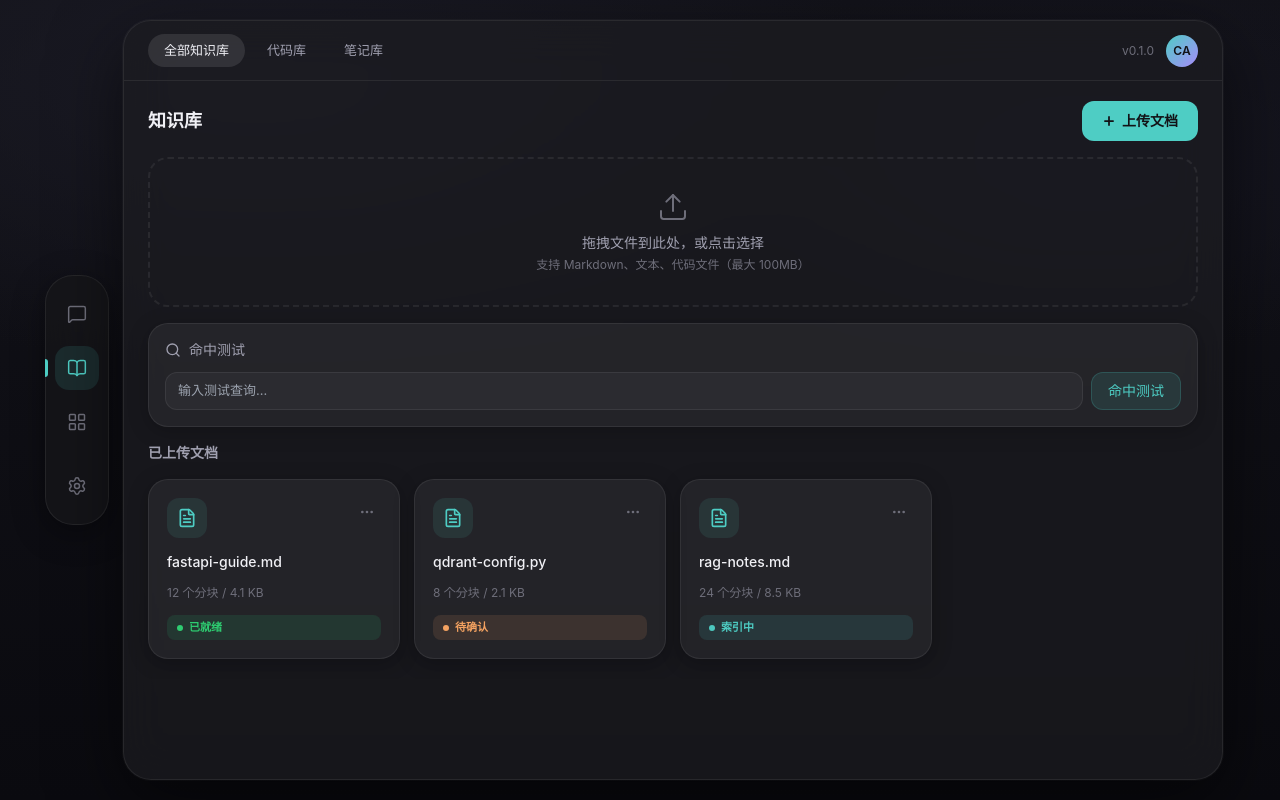
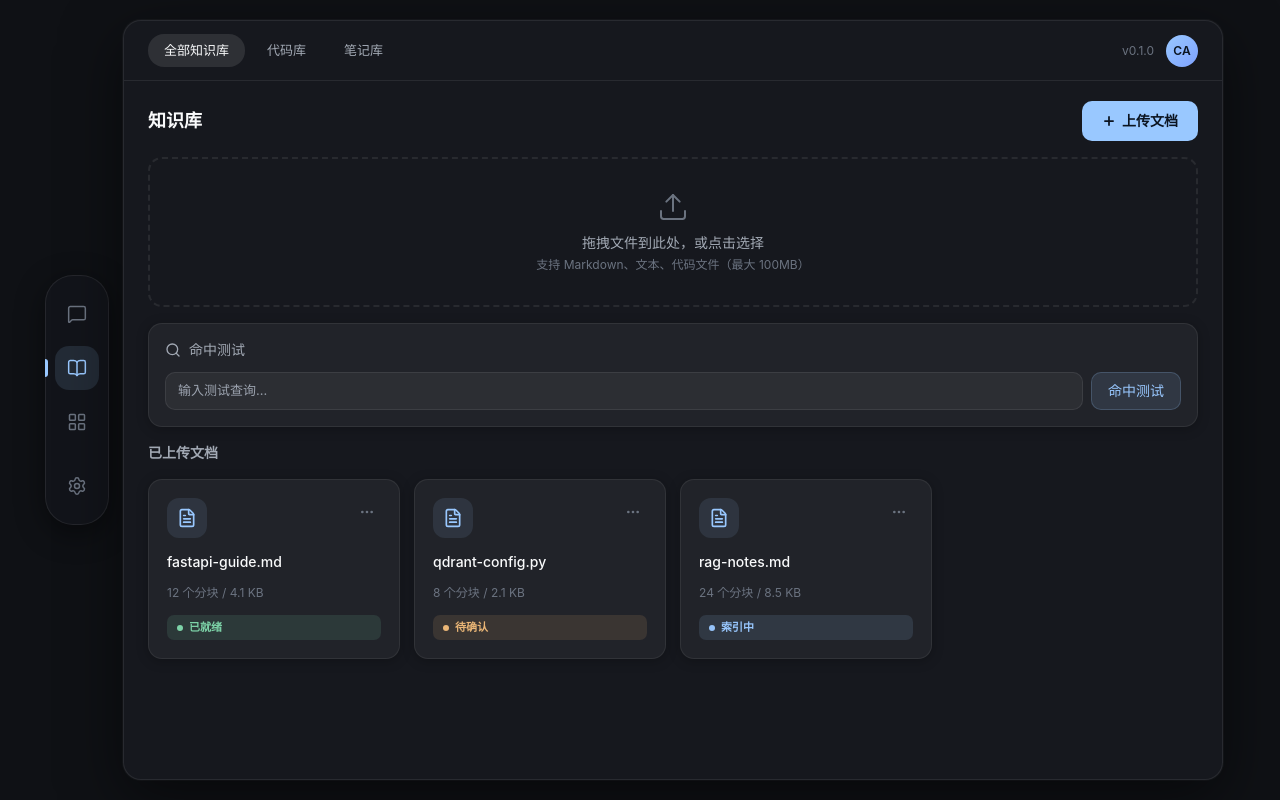
Before and after one commit to skelias/local-rag-assistant, a React app in the folder frontend/: page / in a window 1280 px wide. Both pictures are taken after a click on the button 77 px from the left and 368 px from the top of the page. Built offline with nearby package versions, Linux system fonts and the light colour scheme; no server answers; the HTML template or start-up script is replaced by a standard one.

Commit message:
frontend: DSH skin tokens - palette, surfaces, badges, cite links (phase 1)

```diff
--- a/frontend/src/components/DocCard.jsx
+++ b/frontend/src/components/DocCard.jsx
@@ -2,9 +2,9 @@ import { FileText, MoreHorizontal } from 'lucide-react'
 import { t } from '../i18n'
 
 const typeColors = {
-  '.md': { bg: 'rgba(78,205,196,0.1)', fg: '#4ecdc4' },
-  '.py': { bg: 'rgba(78,205,196,0.1)', fg: '#4ecdc4' },
-  '.txt': { bg: 'rgba(167,139,250,0.1)', fg: '#a78bfa' },
+  '.md': { bg: 'rgba(153,200,255,0.1)', fg: '#99c8ff' },
+  '.py': { bg: 'rgba(153,200,255,0.1)', fg: '#99c8ff' },
+  '.txt': { bg: 'rgba(126,162,255,0.1)', fg: '#7ea2ff' },
 }
 
 const statusMap = {
--- a/frontend/src/components/LiquidInput.jsx
+++ b/frontend/src/components/LiquidInput.jsx
@@ -44,7 +44,7 @@ export default function LiquidInput({ onSend, running, onStop }) {
             w-10 h-10 rounded-full border-none flex items-center justify-center cursor-pointer shrink-0 transition-all
             ${running
               ? 'bg-accent-danger text-white hover:scale-105'
-              : 'bg-accent-cyan text-text-inv hover:scale-105 hover:shadow-[0_0_16px_rgba(78,205,196,0.35)]'}
+              : 'bg-accent-cyan text-text-inv hover:scale-105 hover:shadow-[0_0_16px_rgba(153,200,255,0.35)]'}
           `}
           title={running ? t('stop') : t('send')}
         >
--- a/frontend/src/components/MessageBubble.jsx
+++ b/frontend/src/components/MessageBubble.jsx
@@ -9,7 +9,7 @@ export default function MessageBubble({ role, content, sources, time, model, onC
         className={`
           max-w-[76%] px-[18px] py-3.5 text-sm leading-relaxed animate-fade-up
           ${isUser
-            ? 'bg-[linear-gradient(135deg,rgba(78,205,196,0.12),rgba(78,205,196,0.04))] border border-[rgba(78,205,196,0.15)] rounded-bubble-user text-text-p'
+            ? 'bg-[linear-gradient(135deg,rgba(153,200,255,0.12),rgba(153,200,255,0.04))] border border-[rgba(153,200,255,0.15)] rounded-bubble-user text-text-p'
             : 'glass-card rounded-bubble-ai text-text-p hover:bg-bg-card-hover hover:border-[rgba(255,255,255,0.12)]'}
         `}
       >
--- a/frontend/src/components/Sidebar.jsx
+++ b/frontend/src/components/Sidebar.jsx
@@ -27,7 +27,7 @@ export default function Sidebar() {
               relative w-11 h-11 rounded-[14px] flex items-center justify-center
               transition-all duration-200 outline-none border-none cursor-pointer
               ${active
-                ? 'bg-[rgba(78,205,196,0.12)] text-accent-cyan'
+                ? 'bg-[rgba(153,200,255,0.12)] text-accent-cyan'
                 : 'bg-transparent text-text-t hover:bg-[rgba(255,255,255,0.06)] hover:text-text-s'}
             `}
             title={t(labels[i])}
@@ -48,7 +48,7 @@ export default function Sidebar() {
           relative w-11 h-11 rounded-[14px] flex items-center justify-center
           transition-all duration-200 outline-none border-none cursor-pointer
           ${nav === 'settings'
-            ? 'bg-[rgba(78,205,196,0.12)] text-accent-cyan'
+            ? 'bg-[rgba(153,200,255,0.12)] text-accent-cyan'
             : 'bg-transparent text-text-t hover:bg-[rgba(255,255,255,0.06)] hover:text-text-s'}
         `}
         title={t('nav_settings')}
--- a/frontend/src/components/SourceDrawer.jsx
+++ b/frontend/src/components/SourceDrawer.jsx
@@ -14,7 +14,7 @@ export default function SourceDrawer() {
       {/* trigger button */}
       <button
         onClick={() => useStore.getState().toggleDrawer()}
-        className="absolute top-[76px] right-5 w-9 h-9 rounded-[10px] glass-card flex items-center justify-center cursor-pointer z-[5] transition-all hover:text-accent-violet hover:border-[rgba(167,139,250,0.25)]"
+        className="absolute top-[76px] right-5 w-9 h-9 rounded-[10px] glass-card flex items-center justify-center cursor-pointer z-[5] transition-all hover:text-accent-violet hover:border-[rgba(126,162,255,0.25)]"
         title={t('sources')}
       >
         <Bookmark size={18} />
@@ -41,7 +41,7 @@ export default function SourceDrawer() {
         {data.map((s) => (
           <div key={s.n} className="glass-card rounded-card p-3.5 flex flex-col gap-2.5 transition-all hover:bg-bg-card-hover hover:border-[rgba(255,255,255,0.12)]">
             <div className="flex items-center gap-2.5">
-              <div className="w-6 h-6 rounded-full bg-[rgba(167,139,250,0.15)] text-accent-violet flex items-center justify-center text-[11px] font-bold shrink-0">{s.n}</div>
+              <div className="w-6 h-6 rounded-full bg-[rgba(126,162,255,0.15)] text-accent-violet flex items-center justify-center text-[11px] font-bold shrink-0">{s.n}</div>
               <div className="text-[13px] font-medium text-text-p truncate">{s.file}</div>
               {s.page && <div className="text-[11px] text-text-t ml-auto">p.{s.page}</div>}
             </div>
@@ -50,7 +50,7 @@ export default function SourceDrawer() {
                 <div className="h-full rounded-full"
                      style={{
                        width: `${Math.min(s.score * 100, 100)}%`,
-                       background: 'linear-gradient(90deg, #4ecdc4, #a78bfa)',
+                       background: 'linear-gradient(90deg, #99c8ff, #7ea2ff)',
                      }} />
               </div>
               <span className="text-[11px] text-accent-cyan font-semibold tabular-nums">{s.score.toFixed(2)}</span>
--- a/frontend/src/components/TopBar.jsx
+++ b/frontend/src/components/TopBar.jsx
@@ -22,7 +22,7 @@ export default function TopBar() {
       <div className="flex items-center gap-3">
         <span className="text-[12px] text-text-t">v0.1.0</span>
         <div className="w-8 h-8 rounded-full flex items-center justify-center text-xs font-semibold text-text-inv"
-             style={{ background: 'linear-gradient(135deg, #4ecdc4, #a78bfa)' }}>CA</div>
+             style={{ background: 'linear-gradient(135deg, #99c8ff, #7ea2ff)' }}>CA</div>
       </div>
     </header>
   )
--- a/frontend/src/index.css
+++ b/frontend/src/index.css
@@ -4,117 +4,128 @@
 
 :root {
   color-scheme: dark;
-  --border-glow: rgba(78,205,196,0.35);
+  --border-glow: rgba(153,200,255,0.4);
 }
 
 body {
   font-family: -apple-system, BlinkMacSystemFont, "Segoe UI", Roboto, "Helvetica Neue", Arial, sans-serif;
-  background:
-    radial-gradient(80% 60% at 20% 10%, #1a1a24, transparent 60%),
-    radial-gradient(60% 50% at 85% 20%, #151520, transparent 50%),
-    linear-gradient(180deg, #13131a, #0a0a0f);
-  background-color: #0f0f12;
-  color: #f0f0f5;
+  background: #0f1115;
+  color: #f9fafb;
   -webkit-font-smoothing: antialiased;
   -moz-osx-font-smoothing: grayscale;
 }
 
-/* ---- glass layers ---- */
+/* ---- surfaces（DSH：近实色面板，弱玻璃） ---- */
 .glass-panel {
-  background: rgba(28,28,32,0.72);
-  backdrop-filter: blur(22px) saturate(1.2);
-  -webkit-backdrop-filter: blur(22px) saturate(1.2);
-  border: 1px solid rgba(255,255,255,0.07);
-  box-shadow: 0 24px 70px rgba(0,0,0,0.55), 0 0 0 1px rgba(255,255,255,0.04);
+  background: #16181e;
+  border: 1px solid rgba(255,255,255,0.08);
+  box-shadow: 0 18px 60px rgba(0,0,0,0.5), 0 0 0 1px rgba(255,255,255,0.04);
 }
 
 .glass-nav {
-  background: rgba(22,22,26,0.88);
-  backdrop-filter: blur(24px) saturate(1.3);
-  -webkit-backdrop-filter: blur(24px) saturate(1.3);
-  border: 1px solid rgba(255,255,255,0.07);
-  box-shadow: 0 8px 32px rgba(0,0,0,0.35);
+  background: #12141a;
+  border: 1px solid rgba(255,255,255,0.08);
+  box-shadow: 0 8px 30px rgba(0,0,0,0.45);
 }
 
 .glass-card {
-  background: rgba(255,255,255,0.055);
+  background: rgba(255,255,255,0.05);
   border: 1px solid rgba(255,255,255,0.07);
-  box-shadow: 0 4px 20px rgba(0,0,0,0.25);
-  transition: background 0.2s, box-shadow 0.2s, border-color 0.2s;
+  box-shadow: 0 2px 12px rgba(0,0,0,0.25);
+  transition: background 0.2s, border-color 0.2s;
 }
 
 .glass-card:hover {
-  background: rgba(255,255,255,0.095);
-  box-shadow: 0 4px 24px rgba(0,0,0,0.35), 0 0 0 1px rgba(78,205,196,0.15);
+  background: rgba(255,255,255,0.09);
+  border-color: rgba(255,255,255,0.14);
 }
 
 .glass-drawer {
-  background: rgba(24,24,28,0.88);
-  backdrop-filter: blur(28px);
-  -webkit-backdrop-filter: blur(28px);
-  border-left: 1px solid rgba(255,255,255,0.07);
+  background: #101216;
+  border-left: 1px solid rgba(255,255,255,0.08);
 }
 
-/* ---- input glow ---- */
+/* ---- input focus（DSH：细冷蓝圈） ---- */
 .input-glow:focus-within {
-  border-color: var(--border-glow);
-  box-shadow: 0 0 0 3px rgba(78,205,196,0.08), inset 0 0 16px rgba(78,205,196,0.04);
+  border-color: rgba(153,200,255,0.45);
+  box-shadow: 0 0 0 2px rgba(153,200,255,0.12);
   background: rgba(255,255,255,0.06);
 }
 
 /* ---- scrollbar ---- */
 *::-webkit-scrollbar { width: 4px; height: 4px; }
 *::-webkit-scrollbar-track { background: transparent; }
-*::-webkit-scrollbar-thumb { background: rgba(148,163,184,0.2); border-radius: 99px; }
+*::-webkit-scrollbar-thumb { background: rgba(255,255,255,0.14); border-radius: 99px; }
 
-/* ---- cite tag ---- */
+/* ---- cite（DSH：链接样式而非发光药丸） ---- */
 .cite-tag {
   display: inline-flex;
   align-items: center;
   gap: 4px;
-  padding: 2px 8px;
-  border-radius: 8px;
-  background: rgba(167,139,250,0.12);
-  color: #a78bfa;
+  padding: 0 2px;
+  color: #99c8ff;
   font-size: 12px;
   font-weight: 500;
   cursor: pointer;
-  transition: background 0.2s;
-  border: 1px solid rgba(167,139,250,0.18);
+  transition: color 0.15s, text-decoration 0.15s;
+  background: none;
+  border: none;
 }
-.cite-tag:hover { background: rgba(167,139,250,0.22); }
+.cite-tag:hover { color: #cfe5ff; text-decoration: underline; }
 
-/* ---- status badges ---- */
-.badge { display: inline-flex; align-items: center; gap: 6px; padding: 4px 10px; border-radius: 8px; font-size: 11px; font-weight: 600; }
+/* ---- status badges（DSH 状态色） ---- */
+.badge { display: inline-flex; align-items: center; gap: 6px; padding: 4px 10px; border-radius: 7px; font-size: 11px; font-weight: 600; }
 .badge::before { content: ""; width: 6px; height: 6px; border-radius: 50%; }
-.badge-ready { background: rgba(46,204,113,0.12); color: #2ecc71; }
-.badge-ready::before { background: #2ecc71; }
-.badge-parsed { background: rgba(244,162,97,0.12); color: #f4a261; }
-.badge-parsed::before { background: #f4a261; }
-.badge-failed { background: rgba(231,76,60,0.12); color: #e74c3c; }
-.badge-failed::before { background: #e74c3c; }
-.badge-indexing { background: rgba(78,205,196,0.12); color: #4ecdc4; }
-.badge-indexing::before { background: #4ecdc4; animation: dotPulse 1.5s infinite; }
+.badge-ready { background: rgba(125,211,168,0.12); color: #7dd3a8; }
+.badge-ready::before { background: #7dd3a8; }
+.badge-parsed { background: rgba(234,182,118,0.12); color: #eab676; }
+.badge-parsed::before { background: #eab676; }
+.badge-failed { background: rgba(242,139,130,0.12); color: #f28b82; }
+.badge-failed::before { background: #f28b82; }
+.badge-indexing { background: rgba(153,200,255,0.12); color: #99c8ff; }
+.badge-indexing::before { background: #99c8ff; animation: dotPulse 1.5s infinite; }
 
 /* ---- toggle ---- */
-.toggle { width: 40px; height: 22px; border-radius: 99px; background: rgba(255,255,255,0.1); position: relative; cursor: pointer; transition: background 0.25s; flex-shrink: 0; }
+.toggle { width: 40px; height: 22px; border-radius: 99px; background: rgba(255,255,255,0.12); position: relative; cursor: pointer; transition: background 0.25s; flex-shrink: 0; }
 .toggle::after { content: ""; position: absolute; top: 2px; left: 2px; width: 18px; height: 18px; border-radius: 50%; background: #fff; transition: transform 0.25s cubic-bezier(0.16,1,0.3,1); box-shadow: 0 1px 4px rgba(0,0,0,0.3); }
-.toggle.on { background: #4ecdc4; }
+.toggle.on { background: #99c8ff; }
 .toggle.on::after { transform: translateX(18px); }
 
 /* ---- form controls ---- */
 .ctrl {
-  background: rgba(255,255,255,0.04);
-  border: 1px solid rgba(255,255,255,0.07);
-  border-radius: 12px;
+  background: rgba(255,255,255,0.05);
+  border: 1px solid rgba(255,255,255,0.08);
+  border-radius: 10px;
   padding: 8px 12px;
-  color: #f0f0f5;
+  color: #f9fafb;
   font-size: 13px;
   min-width: 180px;
   outline: none;
   transition: border-color 0.2s;
   font-family: inherit;
 }
-.ctrl:focus { border-color: rgba(78,205,196,0.35); }
+.ctrl:focus { border-color: rgba(153,200,255,0.5); }
+
+/* ---- 侧栏 tooltip（hover/focus 显示名字） ---- */
+.nav-tip {
+  position: absolute;
+  left: calc(100% + 12px);
+  top: 50%;
+  transform: translateY(-50%) scale(0.97);
+  white-space: nowrap;
+  font-size: 12px;
+  color: #f9fafb;
+  background: #101318;
+  border: 1px solid rgba(255,255,255,0.1);
+  border-radius: 8px;
+  padding: 5px 10px;
+  opacity: 0;
+  pointer-events: none;
+  transition: opacity 0.14s, transform 0.14s;
+  box-shadow: 0 8px 24px rgba(0,0,0,0.5);
+  z-index: 40;
+}
+button:hover > .nav-tip,
+button:focus-visible > .nav-tip { opacity: 1; transform: translateY(-50%) scale(1); }
 
 @keyframes dotPulse { 0%,100%{opacity:1} 50%{opacity:0.3} }
--- a/frontend/src/views/KnowledgeView.jsx
+++ b/frontend/src/views/KnowledgeView.jsx
@@ -74,7 +74,7 @@ export default function KnowledgeView() {
       <div className="flex items-center justify-between">
         <div className="text-lg font-semibold">{t('nav_kb')}</div>
         <button onClick={() => fileRef.current?.click()}
-          className="flex items-center gap-1.5 px-5 py-2.5 rounded-btn bg-accent-cyan text-text-inv border-none text-sm font-semibold cursor-pointer transition-all hover:brightness-110 hover:shadow-[0_0_20px_rgba(78,205,196,0.25)]">
+          className="flex items-center gap-1.5 px-5 py-2.5 rounded-btn bg-accent-cyan text-text-inv border-none text-sm font-semibold cursor-pointer transition-all hover:brightness-110 hover:shadow-[0_0_20px_rgba(153,200,255,0.25)]">
           <Plus size={14} strokeWidth={3} />
           {t('upload')}
         </button>
@@ -84,7 +84,7 @@ export default function KnowledgeView() {
 
       {/* upload zone */}
       <div onClick={() => fileRef.current?.click()}
-        className="border-2 border-dashed border-border-sub rounded-card py-8 px-6 text-center text-text-t transition-all cursor-pointer hover:border-border-glow hover:bg-[rgba(78,205,196,0.03)] hover:text-text-s">
+        className="border-2 border-dashed border-border-sub rounded-card py-8 px-6 text-center text-text-t transition-all cursor-pointer hover:border-border-glow hover:bg-[rgba(153,200,255,0.03)] hover:text-text-s">
         <Upload size={32} strokeWidth={1.5} className="mx-auto mb-2.5" />
         <div className="text-sm font-medium text-text-s">{t('drag_hint')}</div>
         <div className="text-xs mt-1">{t('upload_hint')}</div>
@@ -102,7 +102,7 @@ export default function KnowledgeView() {
             placeholder="输入测试查询..."
             className="ctrl flex-1" />
           <button onClick={handleHitTest}
-            className="px-4 py-2 rounded-btn bg-[rgba(78,205,196,0.12)] text-accent-cyan border border-[rgba(78,205,196,0.2)] text-sm cursor-pointer transition-all hover:bg-[rgba(78,205,196,0.2)]">
+            className="px-4 py-2 rounded-btn bg-[rgba(153,200,255,0.12)] text-accent-cyan border border-[rgba(153,200,255,0.2)] text-sm cursor-pointer transition-all hover:bg-[rgba(153,200,255,0.2)]">
             {t('hit_test')}
           </button>
         </div>
--- a/frontend/src/views/SettingsView.jsx
+++ b/frontend/src/views/SettingsView.jsx
@@ -79,7 +79,7 @@ export default function SettingsView() {
       {/* Save */}
       <div className="flex justify-end pt-2">
         <button onClick={handleSave}
-          className="px-[22px] py-2.5 rounded-btn bg-accent-cyan text-text-inv border-none text-[13px] font-semibold cursor-pointer transition-all hover:brightness-110 hover:shadow-[0_0_20px_rgba(78,205,196,0.25)]">
+          className="px-[22px] py-2.5 rounded-btn bg-accent-cyan text-text-inv border-none text-[13px] font-semibold cursor-pointer transition-all hover:brightness-110 hover:shadow-[0_0_20px_rgba(153,200,255,0.25)]">
           {t('save')}
         </button>
       </div>
--- a/frontend/tailwind.config.js
+++ b/frontend/tailwind.config.js
@@ -1,66 +1,54 @@
 /** @type {import('tailwindcss').Config} */
+// DSH 桌面风配色（skin-map-dsh-final.md），2026-09-09 定稿
 export default {
   content: ['./index.html', './src/**/*.{js,jsx}'],
   theme: {
     extend: {
       colors: {
-        'bg-base': '#0f0f12',
-        'bg-panel': 'rgba(28,28,32,0.72)',
-        'bg-nav': 'rgba(22,22,26,0.88)',
-        'bg-card': 'rgba(255,255,255,0.055)',
-        'bg-card-hover': 'rgba(255,255,255,0.095)',
+        'bg-base': '#0f1115',
+        'bg-panel': 'rgba(21,23,28,0.92)',
+        'bg-nav': 'rgba(18,20,25,0.96)',
+        'bg-card': 'rgba(255,255,255,0.05)',
+        'bg-card-hover': 'rgba(255,255,255,0.09)',
         'bg-input': 'rgba(255,255,255,0.04)',
-        'text-p': '#f0f0f5',
-        'text-s': '#a0a0b0',
-        'text-t': '#6e6e7a',
-        'text-inv': '#121216',
-        'accent-cyan': '#4ecdc4',
-        'accent-violet': '#a78bfa',
-        'accent-warm': '#f4a261',
-        'accent-success': '#2ecc71',
-        'accent-danger': '#e74c3c',
-        'border-sub': 'rgba(255,255,255,0.07)',
-        'border-glow': 'rgba(78,205,196,0.35)',
+        'text-p': '#f9fafb',
+        'text-s': '#a2a9b4',
+        'text-t': '#6b7380',
+        'text-inv': '#0b1420',
+        'accent-cyan': '#99c8ff',
+        'accent-violet': '#7ea2ff',
+        'accent-warm': '#eab676',
+        'accent-success': '#7dd3a8',
+        'accent-danger': '#f28b82',
+        'border-sub': 'rgba(255,255,255,0.08)',
+        'border-glow': 'rgba(153,200,255,0.4)',
       },
       borderRadius: {
-        panel: '28px',
-        card: '20px',
-        'card-sm': '14px',
-        pill: '24px',
-        btn: '12px',
-        badge: '8px',
-        'bubble-user': '20px 20px 4px 20px',
-        'bubble-ai': '4px 20px 20px 20px',
+        panel: '18px',
+        card: '14px',
+        'card-sm': '10px',
+        pill: '16px',
+        btn: '10px',
+        badge: '7px',
+        'bubble-user': '12px',
+        'bubble-ai': '12px',
       },
       boxShadow: {
-        panel: '0 24px 70px rgba(0,0,0,0.55), 0 0 0 1px rgba(255,255,255,0.04)',
-        card: '0 4px 20px rgba(0,0,0,0.25)',
-        float: '0 8px 32px rgba(0,0,0,0.35)',
-        'glow-cyan': '0 0 0 1px rgba(78,205,196,0.35)',
-      },
-      backdropBlur: {
-        panel: '22px',
-        nav: '24px',
-        drawer: '28px',
-      },
-      animation: {
-        'fade-up': 'fadeUp 0.35s ease',
-        pulse: 'dotPulse 1.5s infinite',
-        'slide-right': 'slideRight 0.35s cubic-bezier(0.16,1,0.3,1)',
+        panel: '0 18px 60px rgba(0,0,0,0.5), 0 0 0 1px rgba(255,255,255,0.05)',
+        card: '0 2px 12px rgba(0,0,0,0.25)',
+        float: '0 8px 32px rgba(0,0,0,0.4)',
+        'glow-accent': '0 0 0 2px rgba(153,200,255,0.18)',
       },
       keyframes: {
         fadeUp: {
           from: { opacity: '0', transform: 'translateY(8px)' },
           to: { opacity: '1', transform: 'translateY(0)' },
         },
-        dotPulse: {
-          '0%,100%': { opacity: '1' },
-          '50%': { opacity: '0.3' },
-        },
-        slideRight: {
-          from: { transform: 'translateX(100%)' },
-          to: { transform: 'translateX(0)' },
-        },
+        dotPulse: { '0%,100%': { opacity: '1' }, '50%': { opacity: '0.3' } },
+      },
+      animation: {
+        'fade-up': 'fadeUp 0.3s ease',
+        pulse: 'dotPulse 1.5s infinite',
       },
     },
   },
```
